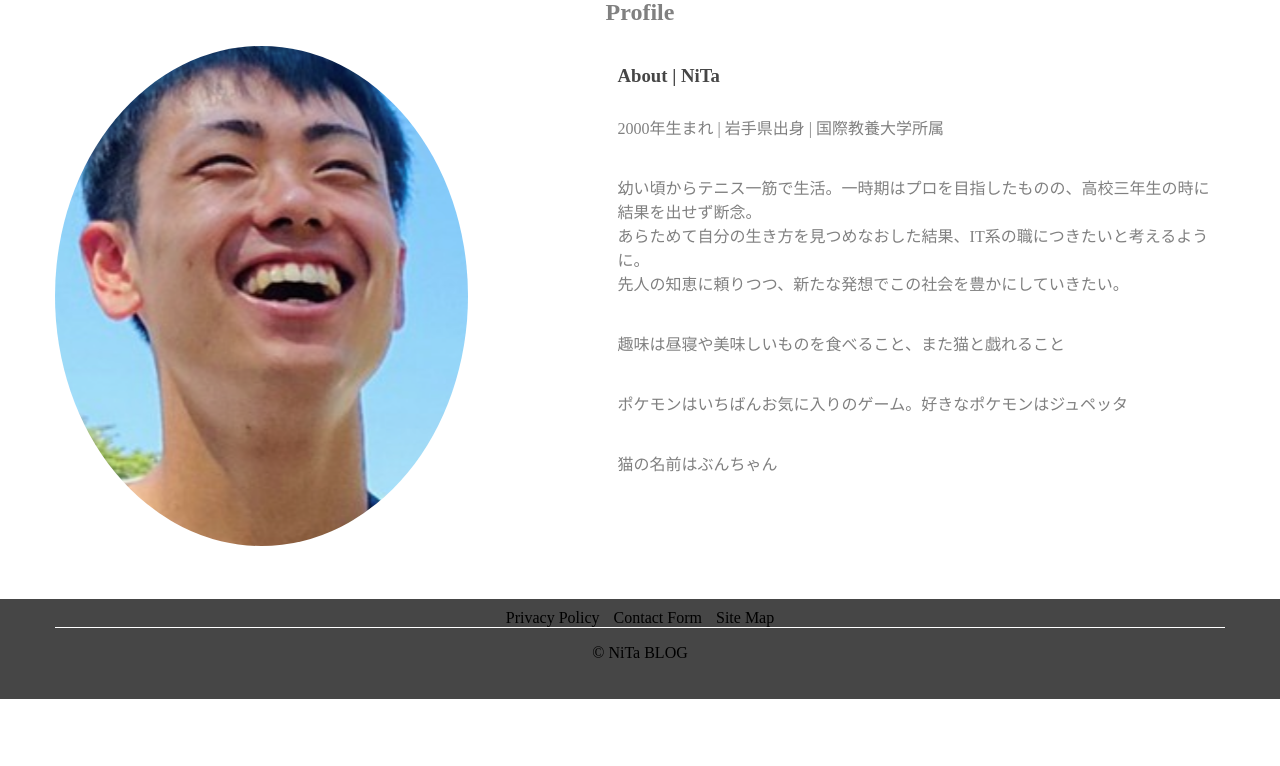
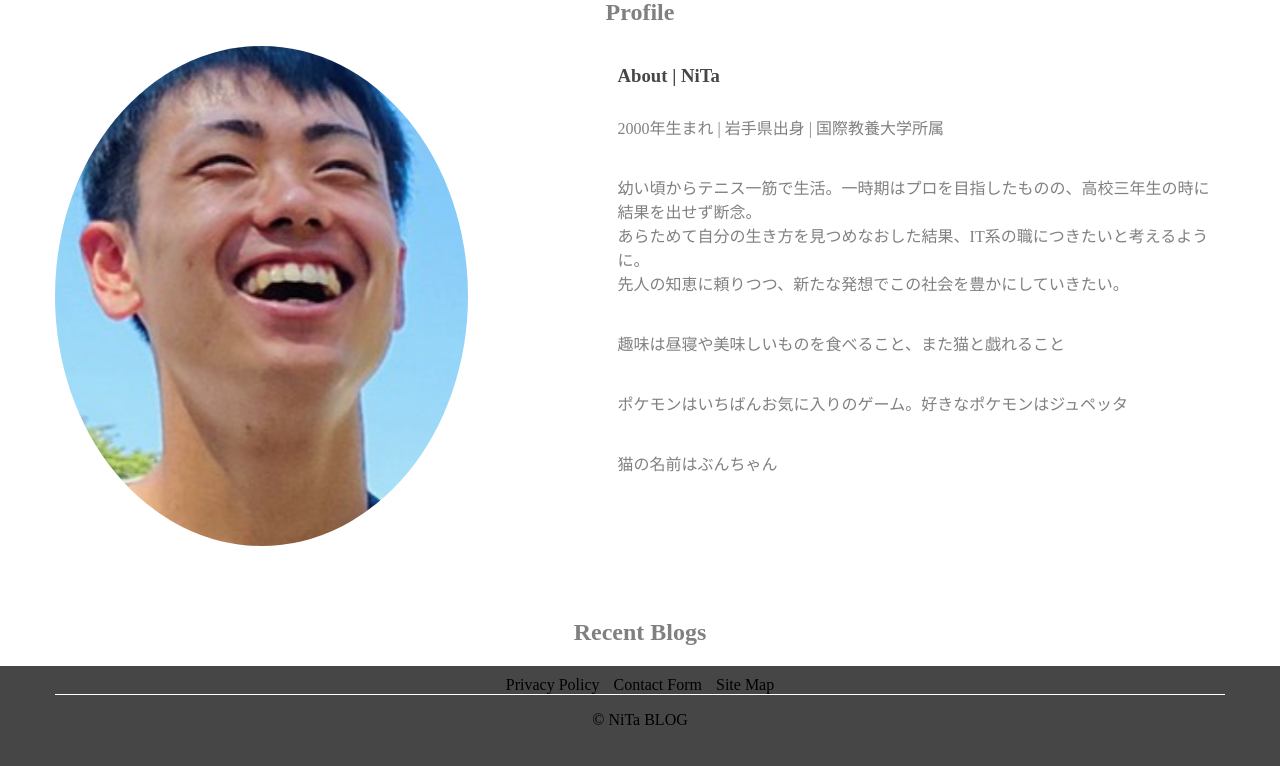
Before and after one commit to ni-m-ta/blog_public, a PHP site: page / in a window 1280 px wide. Shown: the part 751-1517 px from the top of the page. Before the commit the page ends 1450 px from the top, so only its background shows below. Run offline with PHP 8.4, Linux system fonts and the light colour scheme; some libraries are stand-ins or nearby versions.

Commit message:
fixing index

```diff
--- /dev/null
+++ b/css/index.css
@@ -0,0 +1,40 @@
+.top-slide{
+    width: 100%;
+    height: 600px;
+   }
+
+    .slide{
+      height: 600px;
+    }
+
+.profile{
+  height: 600px;
+  width: 100%;
+}
+
+  h2{
+    text-align: center;
+    color: gray;
+  }
+
+  .profile-parent{
+    display: flex;
+    gap: 150px;
+  }
+
+    .profile-photo{
+      background-image: url("../img/me.PNG");
+      height: 500px;
+      width: 500px;
+      border-radius: 50%;
+      background-position: center center;
+    }
+
+    .profile-descripton h3{
+      color: rgb(70, 70, 70);
+    }
+
+    .profile-descripton p{
+      color: gray;
+      padding: 10px 0;
+    }
--- a/index.html
+++ b/index.html
@@ -14,11 +14,12 @@
    <title>NiTa BLOG</title>
    <meta name="description" content="文系大学生が独学でプログラミングを学び、エンジニア道を突き進む。">
    <meta name="viewport" content="width=device-width, initial-scale=1.0">
-   <meta name="keywords" content="NiTa, nita, にさとたつや, プログラミング, エンジニア">
+   <meta name="keywords" content="NiTa, nita, にさとたつや, 似里達哉, プログラミング, エンジニア, 秋田, 岩手">
    <link rel="icon" href="img/iconForTab.png">
    <link rel="stylesheet" href="slick/slick.css"/>
    <link rel="stylesheet" href="slick/slick-theme.css"/>
    <link rel="stylesheet" href="css/main.css">
+   <link rel="stylesheet" href="css/index.css">
    <script src="https://kit.fontawesome.com/00f67a9916.js" crossorigin="anonymous"></script>
   </head>
   <body>
@@ -56,6 +57,8 @@
       <img class="slide" src="img/myBlog_top_programming2.jpg">
       <img class="slide" src="img/myBlog_top_programming3.jpg">
     </div>
+    <main>
+      <section>
         <div class="profile">
           <div class="container">
               <h2>Profile</h2>
@@ -76,6 +79,15 @@
               </div>
           </div>
         </div>
+      </section>
+      <section>
+        <div class="recent-blogs">
+          <div class="container">
+            <h2>Recent Blogs</h2>
+          </div>
+        </div>
+      </section>
+    </main>
     <footer>
       <div class="container footer-container">
         <div class="footer-options">
```
Also changed, not shown: css/main.css (+0 -41 lines). Lines whose indentation alone changed are shown as unchanged.
